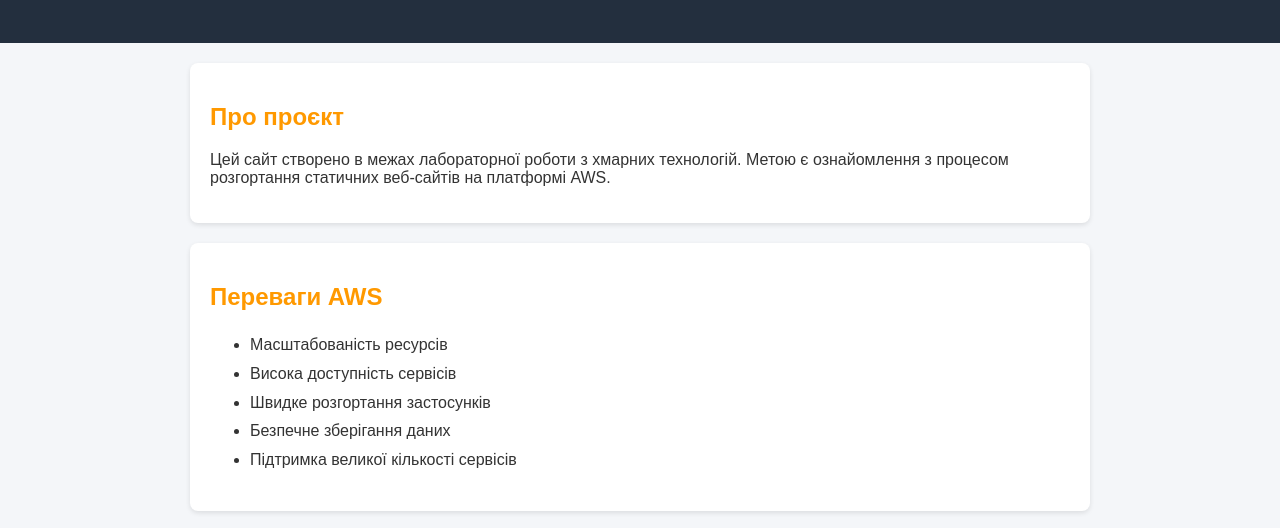
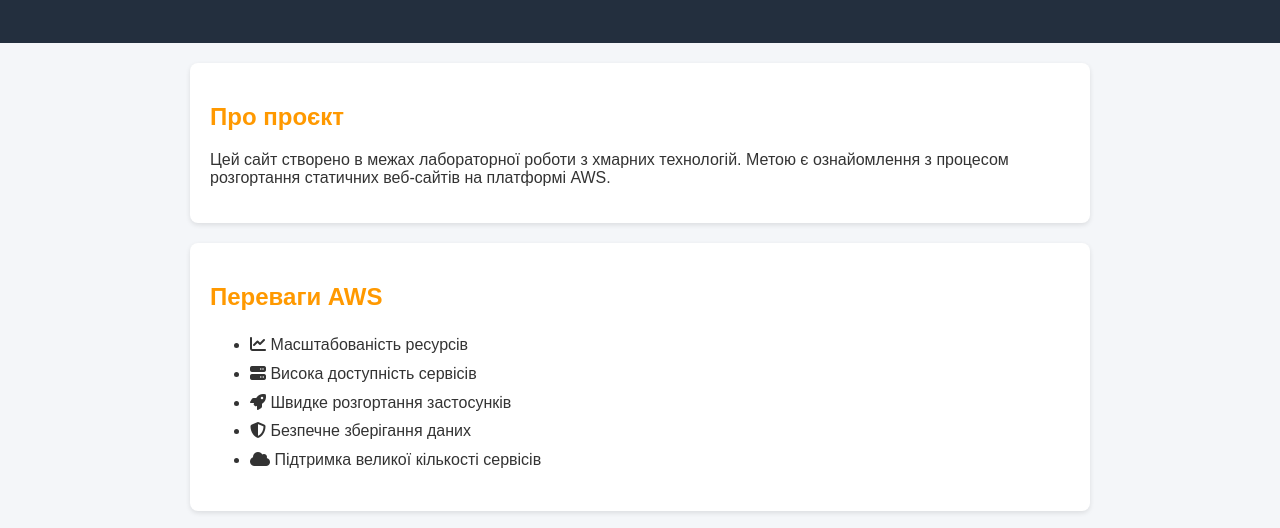
Before and after one commit to nunupdpd/lab5-cicd, a plain HTML site: page index.html in a window 1280 px wide. Shown: the part 247-775 px from the top of the page. Drawn offline with Linux system fonts and the light colour scheme.

Commit message:
Add Font Awesome icons to AWS benefits section

```diff
--- a/index.html
+++ b/index.html
@@ -5,6 +5,7 @@
     <meta name="viewport" content="width=device-width, initial-scale=1.0">
     <title>Мій сайт на AWS</title>
     <link rel="stylesheet" href="style.css">
+    <link rel="stylesheet" href="https://cdnjs.cloudflare.com/ajax/libs/font-awesome/6.5.1/css/all.min.css">
 </head>
 <body>
 
@@ -27,16 +28,36 @@
             </p>
         </section>
 
-        <section>
-            <h2>Переваги AWS</h2>
-            <ul>
-                <li>Масштабованість ресурсів</li>
-                <li>Висока доступність сервісів</li>
-                <li>Швидке розгортання застосунків</li>
-                <li>Безпечне зберігання даних</li>
-                <li>Підтримка великої кількості сервісів</li>
-            </ul>
-        </section>
+       <section>
+    <h2>Переваги AWS</h2>
+
+    <ul>
+        <li>
+            <i class="fa-solid fa-chart-line"></i>
+            Масштабованість ресурсів
+        </li>
+
+        <li>
+            <i class="fa-solid fa-server"></i>
+            Висока доступність сервісів
+        </li>
+
+        <li>
+            <i class="fa-solid fa-rocket"></i>
+            Швидке розгортання застосунків
+        </li>
+
+        <li>
+            <i class="fa-solid fa-shield-halved"></i>
+            Безпечне зберігання даних
+        </li>
+
+        <li>
+            <i class="fa-solid fa-cloud"></i>
+            Підтримка великої кількості сервісів
+        </li>
+    </ul>
+</section>
 
         <section>
             <h2>Використані технології</h2>
```
